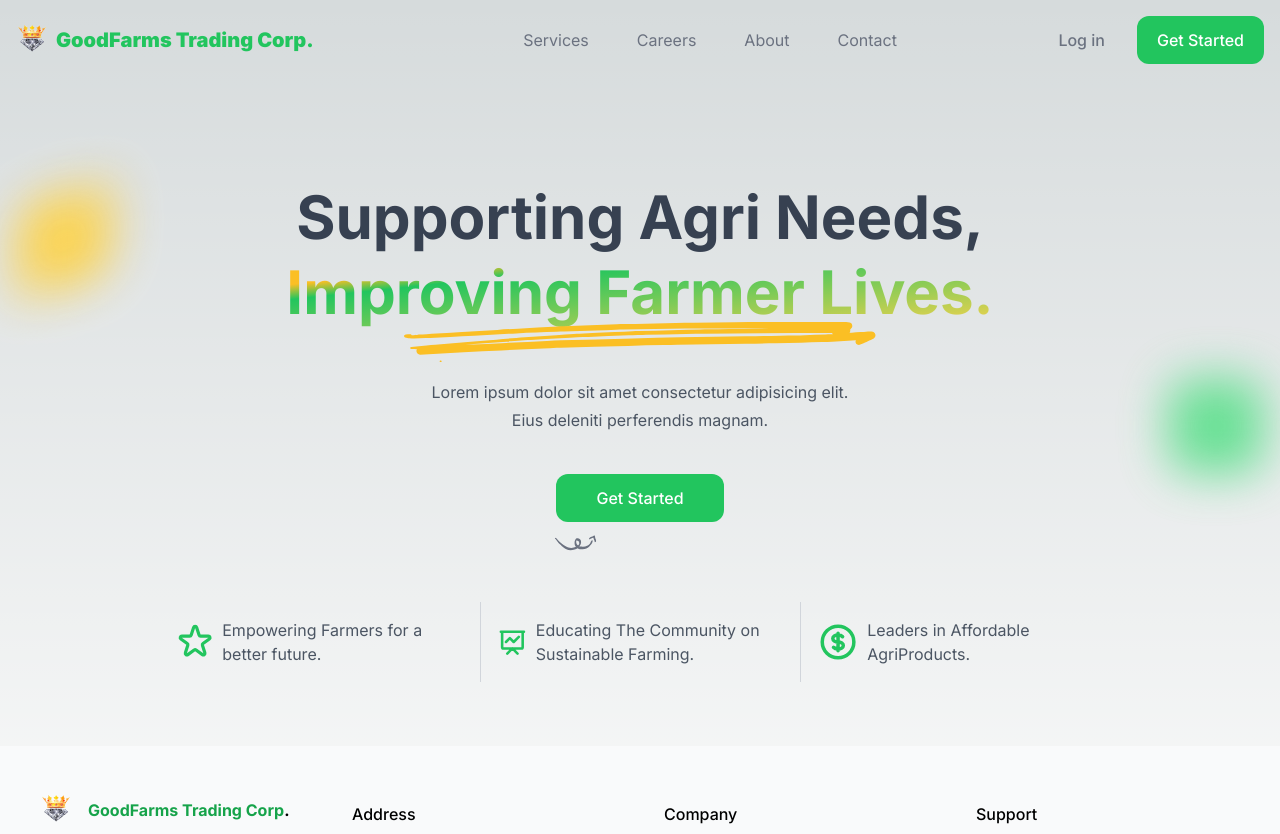
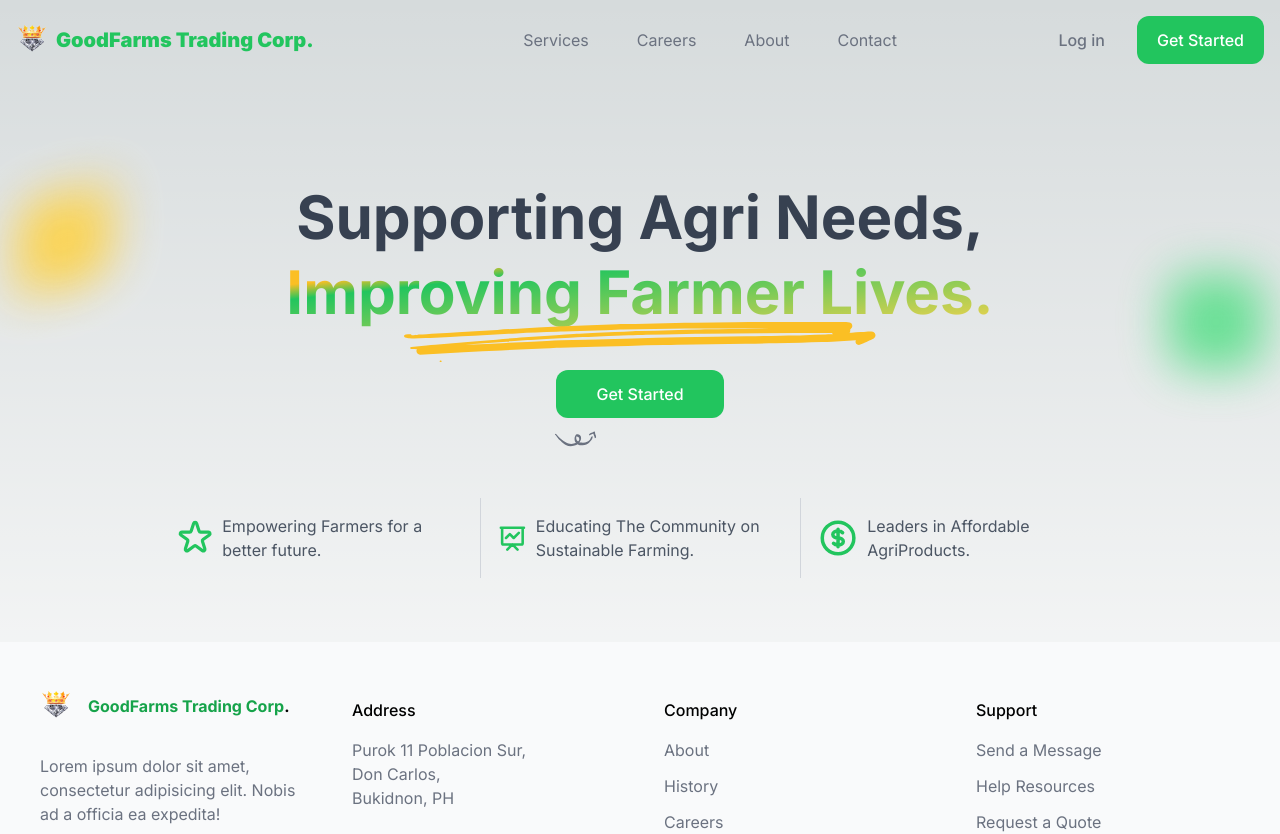
Before and after one commit to berteng90/gtc_landing, a Next.js app: page / in a window 1280 px wide. Shown: the top 834 px of the page. Built offline with nearby package versions, Linux system fonts and the light colour scheme.

Commit message:
Modified hero

```diff
--- a/components/Hero.js
+++ b/components/Hero.js
@@ -29,10 +29,10 @@ export const Hero = () => {
                 Improving Farmer Lives.
               </span>
             </h1>
-            <p class="mx-auto mt-12 max-w-md leading-7 text-gray-600">
+            {/* <p class="mx-auto mt-12 max-w-md leading-7 text-gray-600">
               Lorem ipsum dolor sit amet consectetur adipisicing elit. Eius
               deleniti perferendis magnam.
-            </p>
+            </p> */}
 
             <div class="group relative mt-10 inline-flex">
               <a
```
